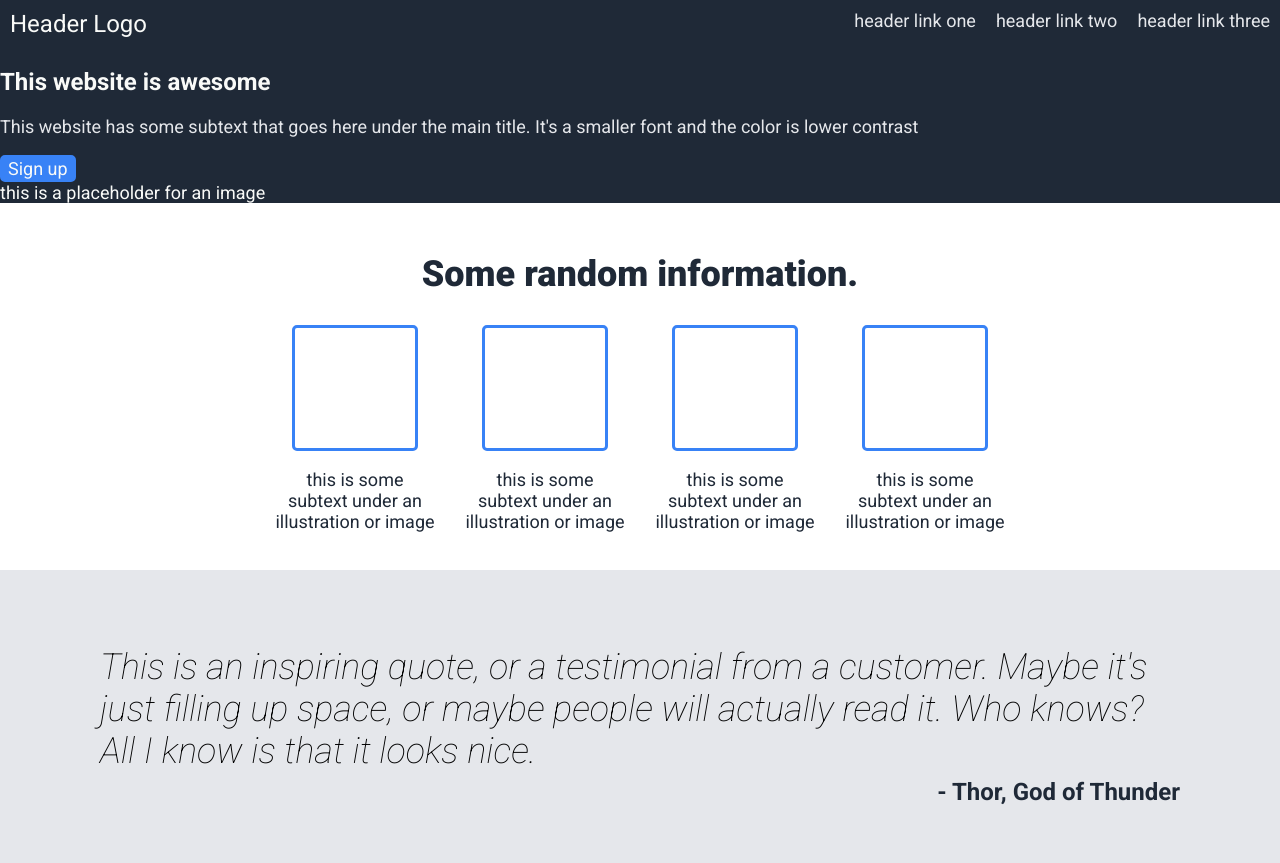
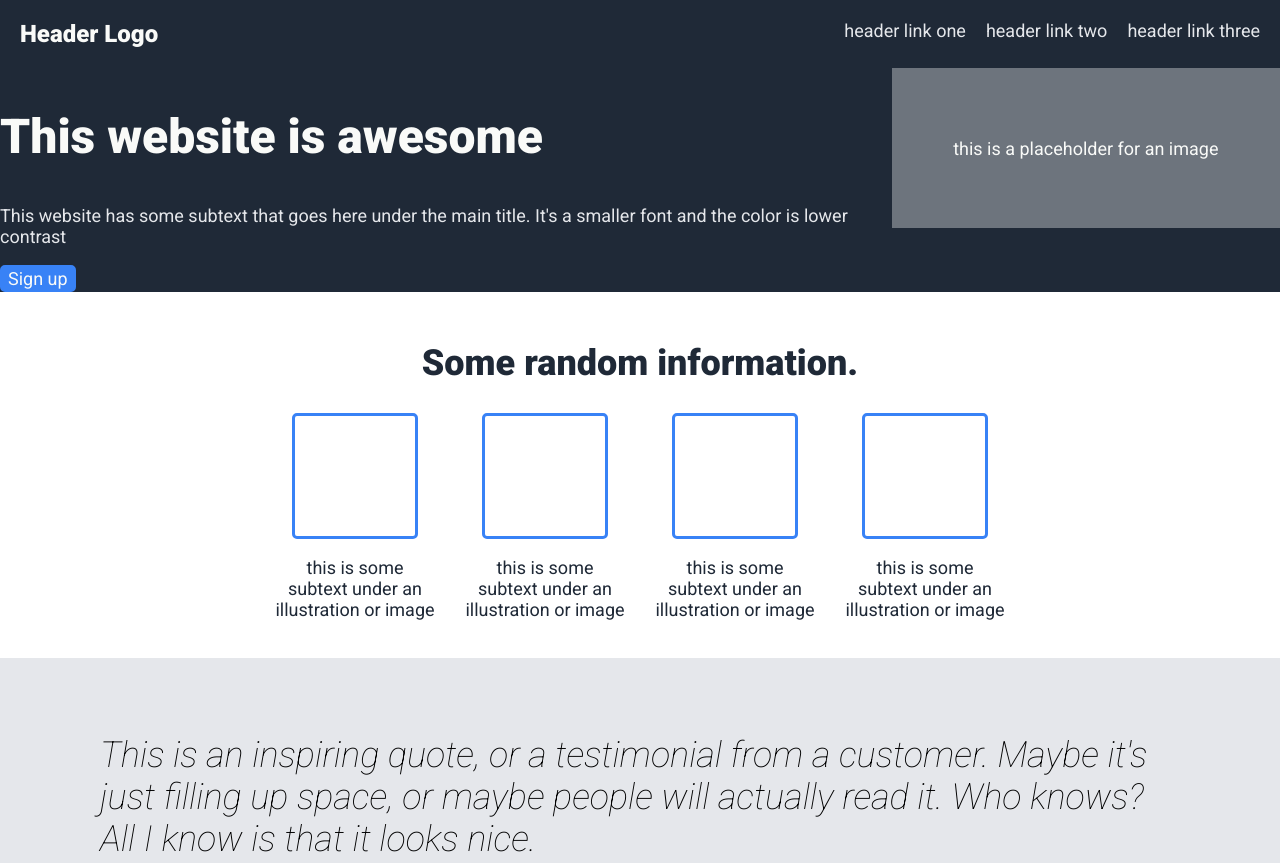
Before and after one commit to michaellehmann2/odin-landing-page, a plain HTML site: page index.html in a window 1280 px wide. Shown: the top 863 px of the page. Drawn offline with Linux system fonts and the light colour scheme.

Commit message:
Style header-hero section
Mostly finished styling for header. Started work on the hero section

```diff
--- a/styles/index.css
+++ b/styles/index.css
@@ -52,11 +52,30 @@ button {
 .header-bar {
     display: flex;
     gap: 20px;
-    padding: 10px;
+    padding: 20px;
 }
 
 .header-bar > span {
+    font-weight: 800;
     margin-right: auto;
+}
+
+.hero-section {
+    display: flex;
+}
+
+.hero-text > h2 {
+    font-size: 48px;
+    font-weight: 900;
+}
+
+.hero-image {
+    background-color: #6d747d;
+    height: 160px;
+    width: 400px;
+    display: flex;
+    justify-content: center;
+    align-items: center;
 }
 
 .image-info-section {
```
